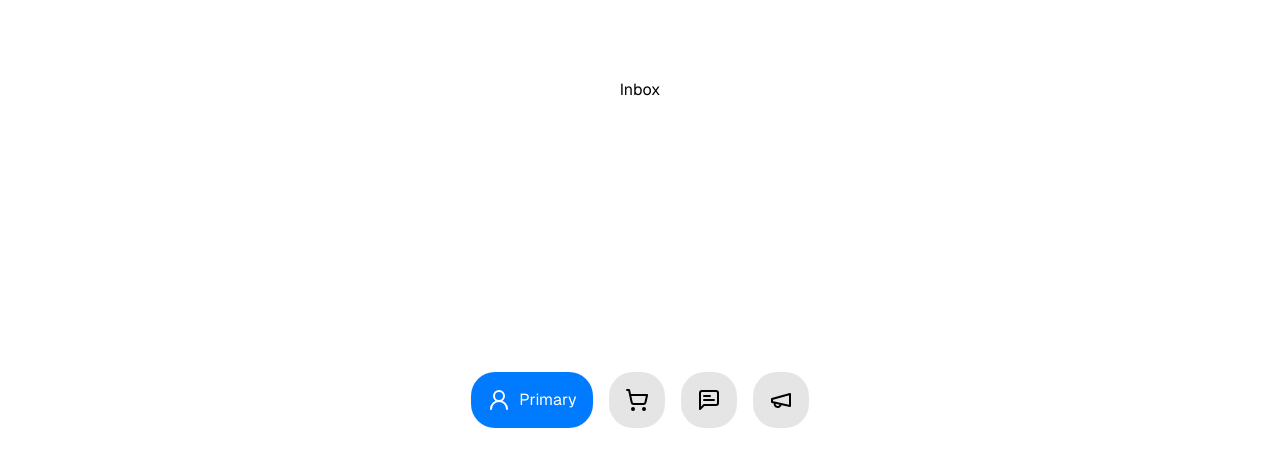
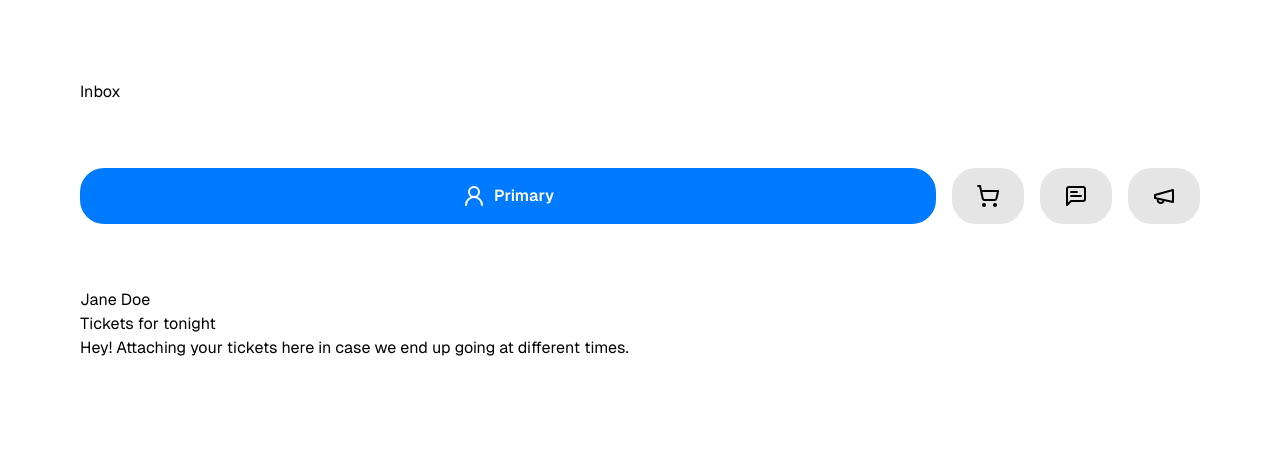
Before and after one commit to Built-With-Code/apple-mail-category-animation, a Next.js app: page / in a window 1280 px wide. Shown: the top 466 px of the page. Built offline with nearby package versions, Linux system fonts and the light colour scheme.

Commit message:
Initial version with animated category picker

```diff
--- a/src/app/page.tsx
+++ b/src/app/page.tsx
@@ -1,19 +1,27 @@
 "use client";
 
-import { HTMLMotionProps, motion } from "framer-motion";
+import { getAllEmails } from "@/db/emails";
+import { AnimatePresence, HTMLMotionProps, motion } from "framer-motion";
 import {
   Megaphone,
   MessageSquareText,
   ShoppingCart,
   UserRound,
 } from "lucide-react";
-import { useState } from "react";
+import { useEffect, useState } from "react";
 
 export default function Home() {
+  const allEmails = getAllEmails();
+  const [emails, setEmails] = useState(allEmails);
+
   const [activeCategory, setActiveCategory] = useState("primary");
 
+  useEffect(() => {
+    setEmails(allEmails.filter((e) => e.category === activeCategory));
+  }, [activeCategory]);
+
   return (
-    <div className="grid grid-rows-[20px_1fr_20px] items-center justify-items-center min-h-screen p-8 pb-20 gap-16 sm:p-20 font-[family-name:var(--font-geist-sans)]">
+    <div className="flex flex-col justify-items-center min-h-screen p-8 pb-20 gap-16 sm:p-20 font-[family-name:var(--font-geist-sans)]">
       <h1>Inbox</h1>
       <motion.div className="flex gap-4" layout>
         <CategoryBadge
@@ -53,7 +61,6 @@ export default function Home() {
           <motion.div layout>
             <MessageSquareText />
           </motion.div>
-
           <span data-slot="label">Updates</span>
         </CategoryBadge>
         <CategoryBadge
@@ -70,6 +77,23 @@ export default function Home() {
           <span data-slot="label">Promotions</span>
         </CategoryBadge>
       </motion.div>
+      <AnimatePresence initial={false} mode="popLayout">
+        <motion.div
+          key={activeCategory}
+          initial={{ y: 100, opacity: 0 }}
+          animate={{ y: 0, opacity: 1 }}
+          exit={{ opacity: 0, scale: 0.9, filter: "blur(8px)" }}
+          transition={{ type: "spring", bounce: 0, duration: 0.5 }}
+        >
+          {emails.map((email) => (
+            <div key={email.id}>
+              <h2>{email.sender}</h2>
+              <h3>{email.subject}</h3>
+              <p>{email.description}</p>
+            </div>
+          ))}
+        </motion.div>
+      </AnimatePresence>
     </div>
   );
 }
@@ -83,8 +107,8 @@ const CategoryBadge = ({
 }: { isActive?: boolean; accentColor: string } & HTMLMotionProps<"div">) => {
   return (
     <motion.div
-      className={`flex gap-2 p-4 transition-colors [&>[data-slot=label]]:transition-all [&>[data-slot=label]]:text-white ${
-        isActive ? "" : "[&>[data-slot=label]]:hidden"
+      className={`flex justify-center gap-2 py-4 px-6 font-semibold transition-colors [&>[data-slot=label]]:transition-all [&>[data-slot=label]]:text-white ${
+        isActive ? "flex-1" : "[&>[data-slot=label]]:hidden"
       }`}
       style={{
         borderRadius: 24,
--- /dev/null
+++ b/src/db/emails.ts
@@ -0,0 +1,46 @@
+const emails = [
+  {
+    id: 1,
+    category: "primary",
+    sender: "Jane Doe",
+    subject: "Tickets for tonight",
+    description:
+      "Hey! Attaching your tickets here in case we end up going at different times.",
+  },
+  {
+    id: 2,
+    category: "promotions",
+    sender: "Poshmark",
+    description: "You have great taste!",
+  },
+  {
+    id: 3,
+    category: "promotions",
+    sender: "Uber",
+    description: "Make your commute even easier.",
+  },
+  {
+    id: 4,
+    category: "promotions",
+    sender: "Disney+",
+    description: "Bingeable series for every mood.",
+  },
+  {
+    id: 5,
+    category: "updates",
+    sender: "United Airlines",
+    subject: "Quick reminders about your flight",
+    description: "Here is a checklist before your flight.",
+  },
+  {
+    id: 5,
+    category: "transactions",
+    sender: "Nike",
+    subject: "Order confirmation",
+    description: "Your shoe order is confirmed.",
+  },
+];
+
+export const getAllEmails = () => {
+  return emails;
+};
```
